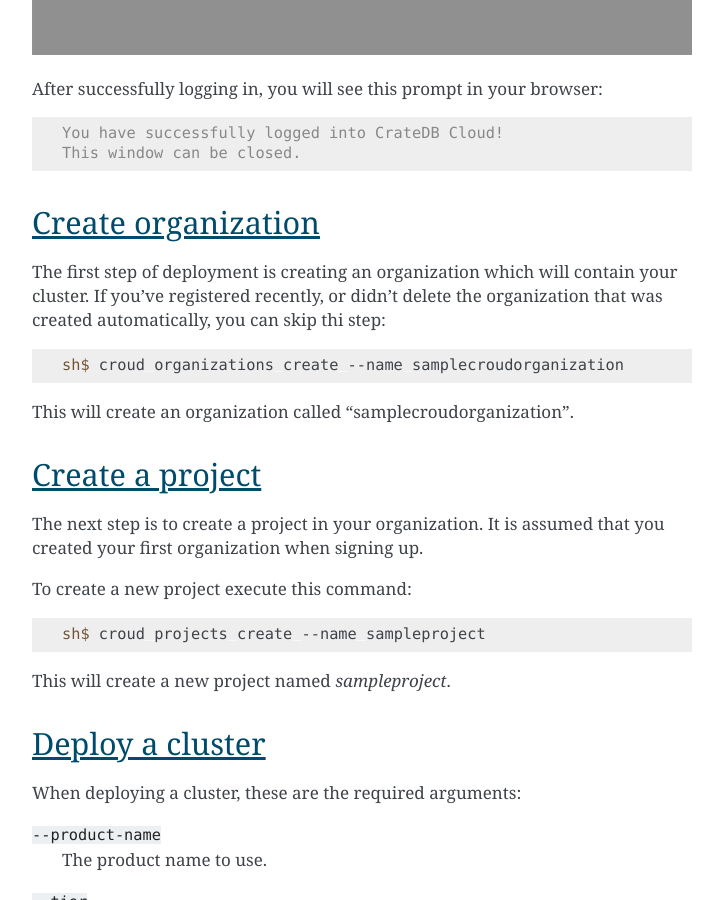
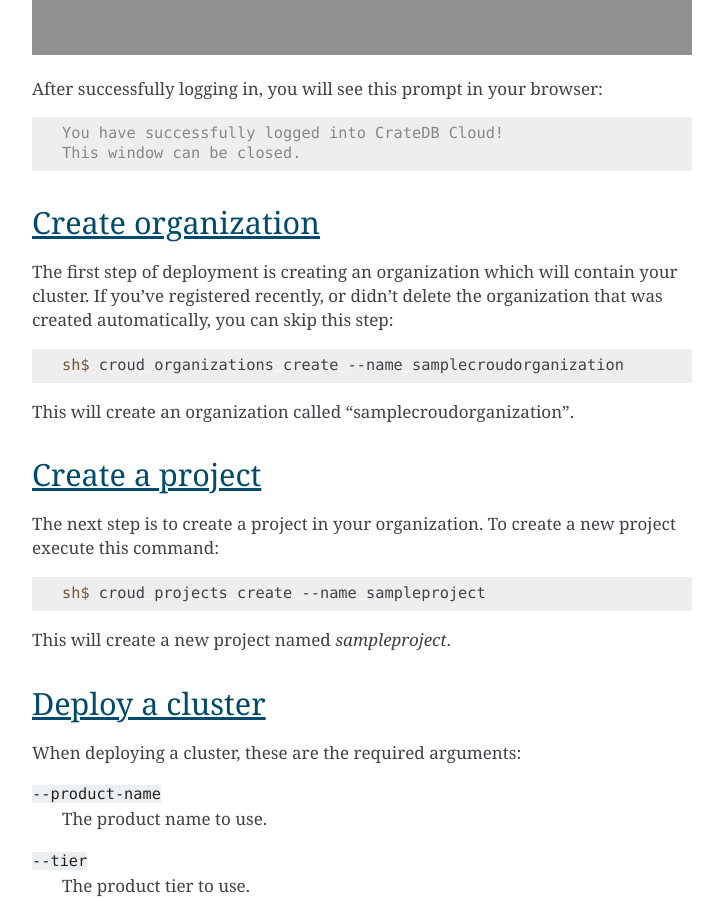
Before and after one commit to crate/cloud-tutorials, a Sphinx documentation site: the page built from docs/cluster-deployment/croud.rst, in a window 1280 px wide and 900 px high, scrolled down 1629 px. Shown: the whole window, without its empty margins (388-1111 px from the left). Built offline with Sphinx 7.4.7, drawn with Linux system fonts in a browser that asks for light colours; some of the changed text lies outside the part shown.

Commit message:
Typo, small edits (#104)
* Typos, small rewording

Co-authored-by: Lewis Nixon <lewcfn@gmail.com>

```diff
--- a/docs/cluster-deployment/croud.rst
+++ b/docs/cluster-deployment/croud.rst
@@ -67,7 +67,7 @@
 
 The first step of deployment is creating an organization which will contain
 your cluster. If you've registered recently, or didn't delete the organization
-that was created automatically, you can skip thi step:
+that was created automatically, you can skip this step:
 
 .. code-block:: console
 
@@ -78,9 +78,7 @@
 Create a project
 ================
 
-The next step is to create a project in your organization. It is assumed that
-you created your first organization when signing up.
-
+The next step is to create a project in your organization.
 To create a new project execute this command:
 
 .. code-block:: console
```
Also changed, not shown: other parts of docs/cluster-deployment/croud.rst (+3 -2 lines).
